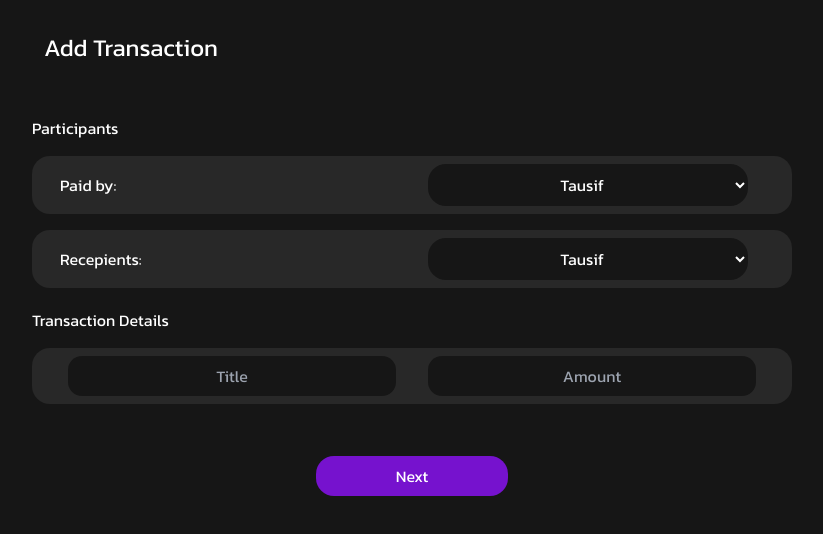
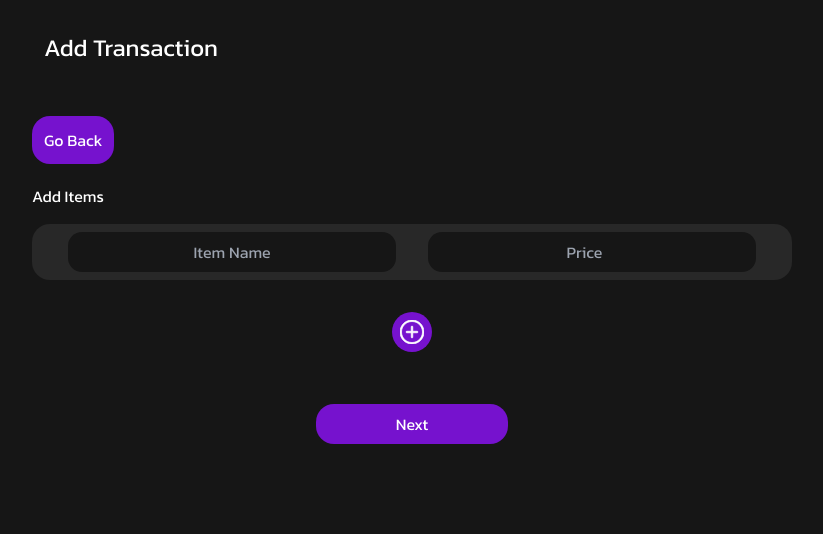
Before and after one commit to Sadid101/SquareUp, a Next.js app in the folder square-up/: page /transactions/add in a window 1280 px wide. Both pictures are taken after a click on the element "Next". Shown: the top 534 px of the page, without its empty margins (228-1051 px from the left). Built offline with nearby package versions, Linux system fonts and the light colour scheme.

Commit message:
feat: Added the option to add items

```diff
--- a/square-up/app/transactions/add/page.tsx
+++ b/square-up/app/transactions/add/page.tsx
@@ -1,20 +1,49 @@
+'use client';
 import Head from 'next/head';
 import Image from 'next/image';
 import Link from 'next/link';
+import { useState } from 'react';
 
 const AddTransactionPage = () => {
+  const [payer, setPayer] = useState(["Tausif"]);
+  const [receiver, setReceiver] = useState(["Rafid"]);
+  const [amount, setAmount] = useState(1500);
+  const [pageNum, setPageNum] = useState(0);
+  const [itemTable, setItemTable] = useState<Items[]>([{ name: '', price: 0 }]);
+
+  const handleItemInputChange = (index: number, e: React.ChangeEvent<HTMLInputElement>) => {
+    const { name, value } = e.target;
+    const updatedItems = [...itemTable];
+    updatedItems[index] = {
+      ...updatedItems[index],
+      [name]: value
+    };
+    setItemTable(updatedItems);
+  };
+
+  const addItem = () => {
+    if (itemTable[itemTable.length - 1].name && itemTable[itemTable.length - 1].price) {
+      setItemTable(prevState => [...prevState, { name: '', price: 0 }]);
+    }
+  };
+
   return (
     <div className="bg-[#161616]">
       <div className="min-h-svh max-w-[800px] font-Kanit text-white mx-auto">
         <div className="p-8 text-2xl md:mx-auto text-center md:text-left bg-[#282828] md:bg-transparent">
           Add Transaction
         </div>
-        <div className="h-full w-full p-5">
-          <div>Participants</div>
+        {pageNum === 0 ?
+          <>
+            <div className="p-5">
+              <div className='bg-[#7612CE] p-3 w-fit text-center rounded-[18px] cursor-pointer'>
+                <Link href="./">Go Back</Link>
+              </div>
+              <div className='mt-5'>Participants</div>
               <div className='p-2 bg-[#282828] mt-4 rounded-[18px]'>
                 <div className='grid grid-cols-2 justify-around items-center px-5'>
                   <div>Paid by:</div>
-              <select name="cars" id="cars" className=" mx-4 p-2 bg-[#161616] rounded-[18px] text-center">
+                  <select name="payer" id="payer" className=" mx-4 p-2 bg-[#161616] rounded-[18px] text-center">
                     <option value="Tausif">Tausif</option>
                     <option value="Rafid">Rafid</option>
                     <option value="Shahreen">Shahreen</option>
@@ -27,9 +56,9 @@ const AddTransactionPage = () => {
               <div className='p-2 bg-[#282828] mt-4 rounded-[18px]'>
                 <div className='grid grid-cols-2 justify-around items-center px-5'>
                   <div>Recepients:</div>
-              <select name="cars" id="cars" className=" mx-4 p-2 bg-[#161616] rounded-[18px] text-center">
+                  <select name="receiver" id="receiver" className=" mx-4 p-2 bg-[#161616] rounded-[18px] text-center">
+                    <option value="Rafid">Rafid</option>
                     <option value="Tausif">Tausif</option>
-                <option value="Rafid">Rafid</option>
                     <option value="Shahreen">Shahreen</option>
                     <option value="Bayes">Bayes</option>
                     <option value="Aurko">Aurko</option>
@@ -44,12 +73,65 @@ const AddTransactionPage = () => {
                   <input className=" mx-4 p-2 bg-[#161616] rounded-[14px] text-center" placeholder='Amount'></input>
                 </div>
               </div>
+              <div className='p-2 bg-[#282828] mt-4 rounded-[18px]'>
+                <div className='grid grid-cols-2 justify-around items-center px-5'>
+                  <div>Type of Split:</div>
+                  <select name="receiver" id="receiver" className=" mx-4 p-2 bg-[#161616] rounded-[18px] text-center">
+                    <option value="equal">Equally</option>
+                    <option value="percentage">By Percentage</option>
+                    <option value="custom">Custom Split</option>
+                  </select>
                 </div>
+              </div>
+            </div>
+          </>
+          :
+          pageNum === 1 ?
+            <>
+              <div className="p-5">
+                <div className='bg-[#7612CE] p-3 w-fit text-center rounded-[18px] cursor-pointer' onClick={() => setPageNum(pageNum - 1)}>Go Back</div>
+                <div className='mt-5'>Add Items</div>
+                {itemTable.map((item, index) => (
+                  <div key={index} className='p-2 bg-[#282828] mt-4 rounded-[18px] px-5'>
+                    <div className='grid grid-cols-2 justify-around items-center'>
+                      <input
+                        className="mx-4 p-2 bg-[#161616] rounded-[14px] text-center"
+                        placeholder='Item Name'
+                        name='name'
+                        value={item.name}
+                        onChange={(e) => handleItemInputChange(index, e)}
+                      />
+                      <input
+                        className="mx-4 p-2 bg-[#161616] rounded-[14px] text-center"
+                        type='number'
+                        placeholder='Price'
+                        name='price'
+                        value={item.price ? item.price : "Price"}
+                        onChange={(e) => handleItemInputChange(index, e)}
+                      />
+                    </div>
+                  </div>
+                ))}
+                <div className='bg-[#7612CE] mt-8 p-2 mx-auto w-10 h-10 text-center rounded-full cursor-pointer' onClick={addItem}>
+                  <Image src={'/AI-images/plus.svg'} width={50} height={50} alt="Cover Photo" objectFit="contain" className="object-cover object-center]" />
+                </div>
+              </div>
+            </>
+            :
+            <>
+              <>
+                <div className="p-5">
+                  <div className='bg-[#7612CE] p-3 w-fit text-center rounded-[18px] cursor-pointer' onClick={() => setPageNum(pageNum - 1)}>Go Back</div>
+                  <div className='mt-5'>Assign Items</div>
+                </div>
+              </>
+            </>
+        }
 
-        <div className='bg-[#7612CE] mt-8 p-2 mx-auto w-48 text-center rounded-[18px] cursor-pointer'>Next</div>
+        <div className='bg-[#7612CE] mt-8 p-2 mx-auto w-48 text-center rounded-[18px] cursor-pointer' onClick={() => setPageNum(pageNum + 1)}>Next</div>
 
       </div>
-    </div>
+    </div >
   );
 };
 
--- a/square-up/app/transactions/page.tsx
+++ b/square-up/app/transactions/page.tsx
@@ -25,19 +25,19 @@ export default function Transactions() {
                 <div className="h-full mt-8 bg-[#282828] w-full rounded-t-[18px] p-8">
                     <div className="flex w-full max-w-[500px] justify-between mx-auto">
                         <Link href={'./transactions/add'} className="flex flex-col items-center text-center text-sm">
-                            <Image src={'/AI-images/Icon Add.svg'} width={60} height={60} alt="Cover Photo" objectFit="coi" className="object-cover object-center h-[50px] w-[50px]" />
+                            <Image src={'/AI-images/Icon Add.svg'} width={60} height={60} alt="Cover Photo" objectFit="contain" className="object-cover object-center h-[50px] w-[50px]" />
                             <div>Add</div>
                         </Link>
                         <div className="flex flex-col items-center text-center text-sm">
-                            <Image src={'/AI-images/Icon architecture.svg'} width={60} height={60} alt="Cover Photo" objectFit="coi" className="object-cover object-center h-[50px] w-[50px]" />
+                            <Image src={'/AI-images/Icon architecture.svg'} width={60} height={60} alt="Cover Photo" objectFit="contain" className="object-cover object-center h-[50px] w-[50px]" />
                             <div>Settle</div>
                         </div>
                         <div className="flex flex-col items-center text-center text-sm">
-                            <Image src={'/AI-images/Icon report.svg'} width={60} height={60} alt="Cover Photo" objectFit="coi" className="object-cover object-center h-[50px] w-[50px]" />
+                            <Image src={'/AI-images/Icon report.svg'} width={60} height={60} alt="Cover Photo" objectFit="contain" className="object-cover object-center h-[50px] w-[50px]" />
                             <div>Monthly</div>
                         </div>
                         <div className="flex flex-col items-center text-center text-sm">
-                            <Image src={'/AI-images/Icon share.svg'} width={60} height={60} alt="Cover Photo" objectFit="coi" className="object-cover object-center h-[50px] w-[50px]" />
+                            <Image src={'/AI-images/Icon share.svg'} width={60} height={60} alt="Cover Photo" objectFit="contain" className="object-cover object-center h-[50px] w-[50px]" />
                             <div>Share</div>
                         </div>
                     </div>
@@ -45,7 +45,7 @@ export default function Transactions() {
                         <div className="text-lg">Shared Expenses</div>
                         <div className="bg-[#161616] w-full flex mt-2 p-5 rounded-2xl">
                             <div className="flex items-center">
-                                <Image src={'/AI-images/Icon shopping cart.svg'} width={60} height={60} alt="Cover Photo" objectFit="coi" className="object-cover object-center h-[50px] w-[50px]" />
+                                <Image src={'/AI-images/Icon shopping cart.svg'} width={60} height={60} alt="Cover Photo" objectFit="contain" className="object-cover object-center h-[50px] w-[50px]" />
                                 <div className="ml-5">
                                     <div>Shopping</div>
                                     <div className="text-[#F04900] text-sm">You borrowed $500</div>
@@ -54,7 +54,7 @@ export default function Transactions() {
                         </div>
                         <div className="bg-[#161616] w-full flex mt-2 p-5 rounded-2xl">
                             <div className="flex items-center">
-                                <Image src={'/AI-images/Icon taxi.svg'} width={60} height={60} alt="Cover Photo" objectFit="coi" className="object-cover object-center h-[50px] w-[50px]" />
+                                <Image src={'/AI-images/Icon taxi.svg'} width={60} height={60} alt="Cover Photo" objectFit="contain" className="object-cover object-center h-[50px] w-[50px]" />
                                 <div className="ml-5">
                                     <div>Taxi</div>
                                     <div className="text-[#17A57F] text-sm">You are owed $500</div>
@@ -63,7 +63,7 @@ export default function Transactions() {
                         </div>
                         <div className="bg-[#161616] w-full flex mt-2 p-5 rounded-2xl">
                             <div className="flex items-center">
-                                <Image src={'/AI-images/house.svg'} width={60} height={60} alt="Cover Photo" objectFit="coi" className="object-cover object-center h-[50px] w-[50px]" />
+                                <Image src={'/AI-images/house.svg'} width={60} height={60} alt="Cover Photo" objectFit="contain" className="object-cover object-center h-[50px] w-[50px]" />
                                 <div className="ml-5">
                                     <div>Household Expenses</div>
                                     <div className="text-[#17A57F] text-sm">You are owed $500</div>
@@ -72,7 +72,7 @@ export default function Transactions() {
                         </div>
                         <div className="bg-[#161616] w-full flex mt-2 p-5 rounded-2xl">
                             <div className="flex items-center">
-                                <Image src={'/AI-images/receipt.svg'} width={60} height={60} alt="Cover Photo" objectFit="coi" className="object-cover object-center h-[50px] w-[50px]" />
+                                <Image src={'/AI-images/receipt.svg'} width={60} height={60} alt="Cover Photo" objectFit="contain" className="object-cover object-center h-[50px] w-[50px]" />
                                 <div className="ml-5">
                                     <div>Netflix</div>
                                     <div className="text-[#F04900] text-sm">You borrowed $500</div>
@@ -81,7 +81,7 @@ export default function Transactions() {
                         </div>
                         <div className="bg-[#161616] w-full flex mt-2 p-5 rounded-2xl">
                             <div className="flex items-center">
-                                <Image src={'/AI-images/gift.svg'} width={60} height={60} alt="Cover Photo" objectFit="coi" className="object-cover object-center h-[50px] w-[50px]" />
+                                <Image src={'/AI-images/gift.svg'} width={60} height={60} alt="Cover Photo" objectFit="contain" className="object-cover object-center h-[50px] w-[50px]" />
                                 <div className="ml-5">
                                     <div>Gifts</div>
                                     <div className="text-[#17A57F] text-sm">You are owed $500</div>
--- /dev/null
+++ b/square-up/app/types/type.tsx
@@ -0,0 +1,4 @@
+interface Items {
+    name: string,
+    price: number,
+}
```
Also changed, not shown: square-up/public/AI-Images/plus.svg (added). Lines whose indentation alone changed are shown as unchanged.
